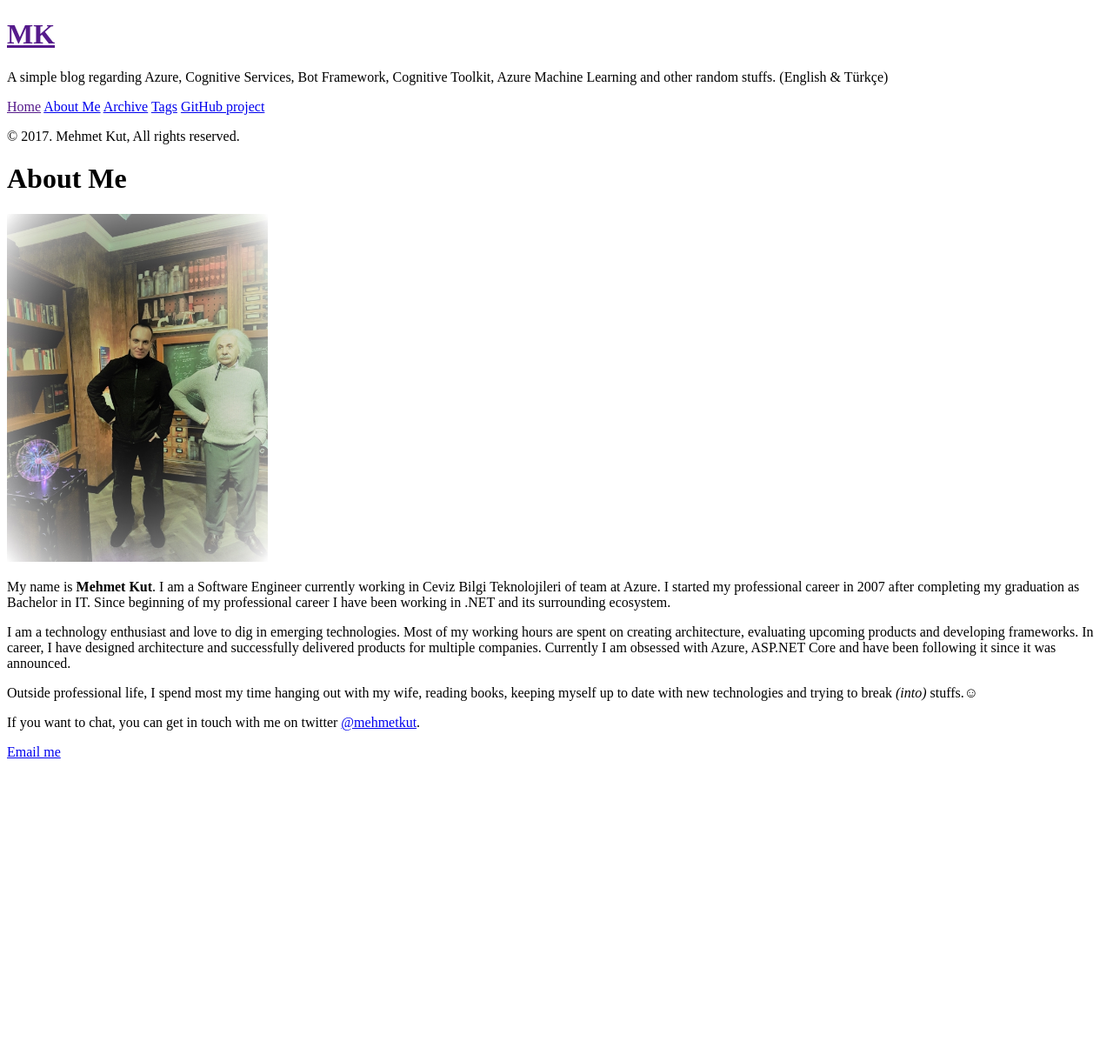
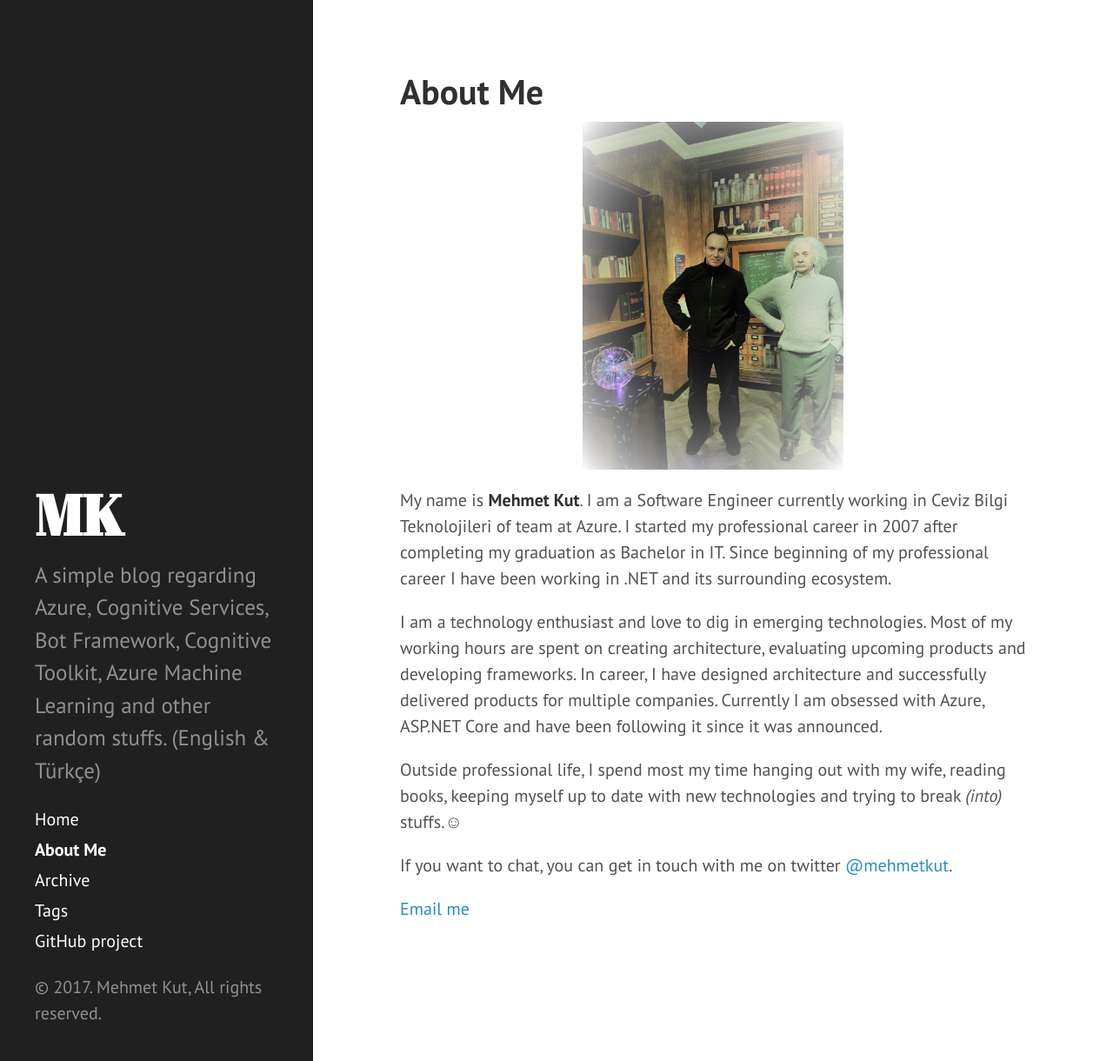
Before and after one commit to mehmetkut/mehmetkut.github.io, a Jekyll site: the page built from about.md, in a window 1280 px wide and 1220 px high. Shown: the whole window at 87% size. Built offline with Jekyll 4.4.1, drawn with Linux system fonts in a browser that asks for light colours; comment, search, counter and statistics services are not loaded.

Commit message:
path fix

```diff
--- a/_includes/head.html
+++ b/_includes/head.html
@@ -21,23 +21,19 @@
   {% endif %}
 
   <!-- CSS -->
-  <link rel="stylesheet" href="{{ site.baseurl }}public/css/all.min.css">
-<!--
-  <link rel="stylesheet" href="{{ site.baseurl }}public/css/poole.css">
-  <link rel="stylesheet" href="{{ site.baseurl }}public/css/syntax.css">
-  <link rel="stylesheet" href="{{ site.baseurl }}public/css/hyde.css">
-  <link rel="stylesheet" href="{{ site.baseurl }}public/css/site.css"> -->
+  <link rel="stylesheet" href="http://mehmetkut.com/public/css/all.min.css">
+
   <link rel="stylesheet" href="//fonts.googleapis.com/css?family=PT+Sans:400,400italic,700|Abril+Fatface">
-  <link rel="stylesheet" href="{{ site.baseurl }}public/css/lightbox.min.css">
+  <link rel="stylesheet" href="http://mehmetkut.com/public/css/lightbox.min.css">
 
   <!-- Icons -->
 
-  <link rel="shortcut icon" type="image/x-icon" href="{{ site.baseurl }}public/favicon.ico">
+  <link rel="shortcut icon" type="image/x-icon" href="http://mehmetkut.com/public/favicon.ico">
 
   <!-- RSS -->
   <link rel="alternate" type="application/rss+xml" title="RSS" href="/atom.xml">
 
   <script src="https://cdnjs.cloudflare.com/ajax/libs/anchor-js/3.2.0/anchor.min.js"></script>
-  <script src="{{ site.baseurl }}public/js/lightbox.min.js"></script>
+  <script src="http://mehmetkut.com/public/js/lightbox.min.js"></script>
 
 </head>
```
